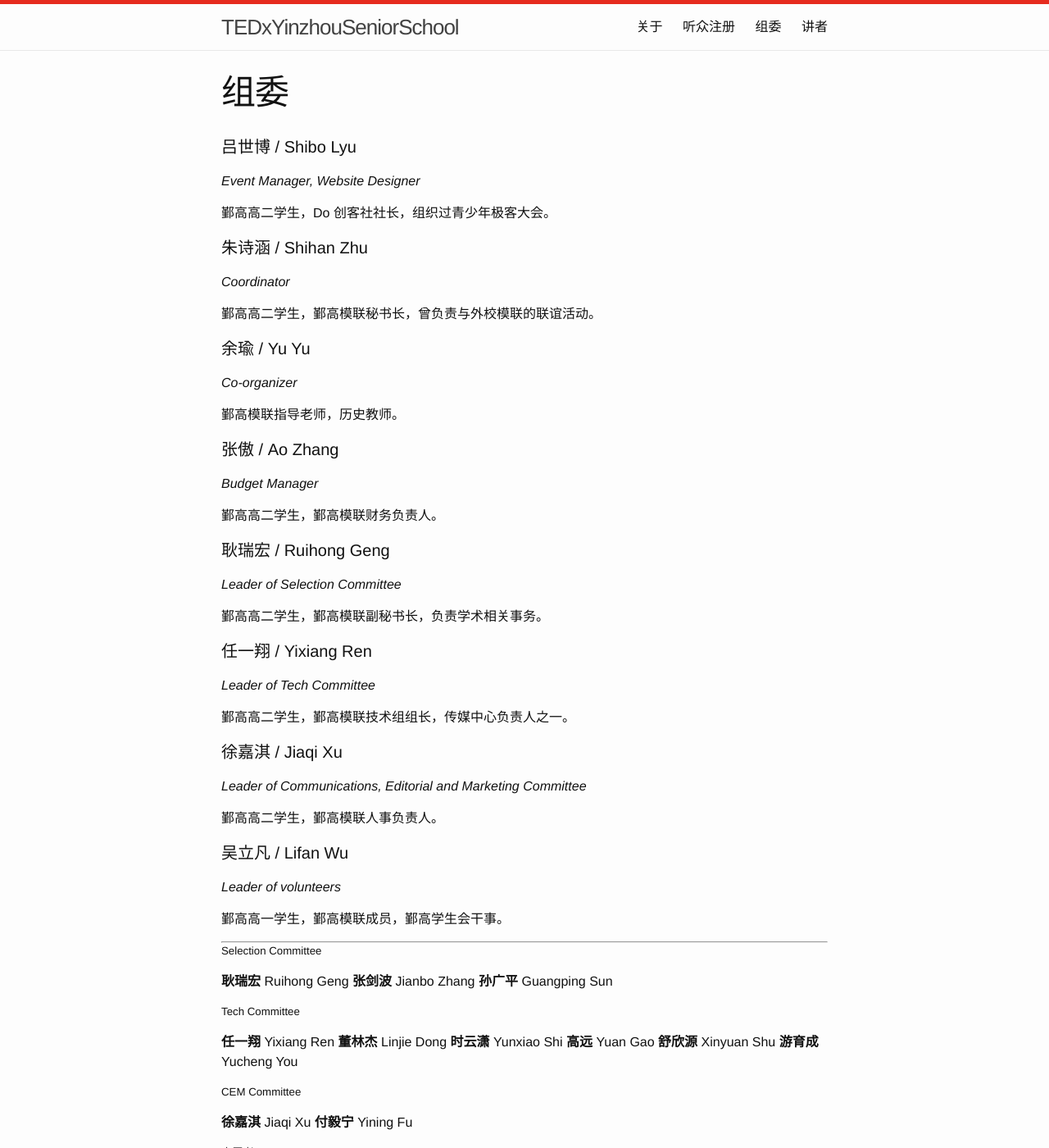
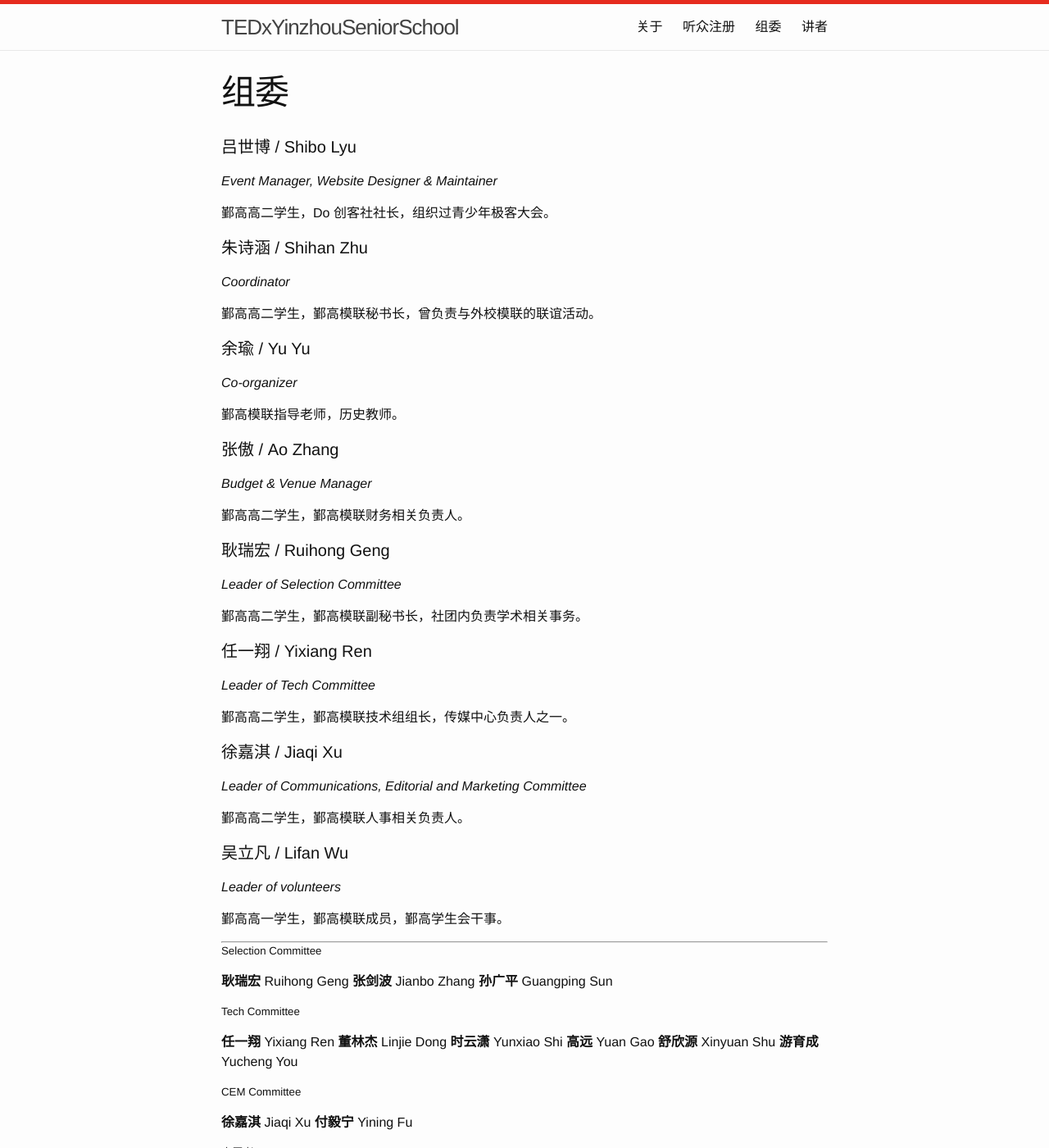
Before and after one commit to donglj314/tedx.nbyg.net, a Jekyll site: the page built from committee.md, in a window 1280 px wide and 1400 px high. Shown: the whole window at 82% size. Built offline with Jekyll 4.4.1, drawn with Linux system fonts in a browser that asks for light colours.

Commit message:
Update committee.

```diff
--- a/committee.md
+++ b/committee.md
@@ -5,7 +5,7 @@ permalink: /committee/
 ---
 
 #### 吕世博 / Shibo Lyu
-*Event Manager, Website Designer*
+*Event Manager, Website Designer & Maintainer*
 
 鄞高高二学生，Do 创客社社长，组织过青少年极客大会。
 
@@ -20,14 +20,14 @@ permalink: /committee/
 鄞高模联指导老师，历史教师。
 
 #### 张傲 / Ao Zhang
-*Budget Manager*
+*Budget & Venue Manager*
 
-鄞高高二学生，鄞高模联财务负责人。
+鄞高高二学生，鄞高模联财务相关负责人。
 
 #### 耿瑞宏 / Ruihong Geng
 *Leader of Selection Committee*
 
-鄞高高二学生，鄞高模联副秘书长，负责学术相关事务。
+鄞高高二学生，鄞高模联副秘书长，社团内负责学术相关事务。
 
 #### 任一翔 / Yixiang Ren
 *Leader of Tech Committee*
@@ -37,7 +37,7 @@ permalink: /committee/
 #### 徐嘉淇 / Jiaqi Xu
 *Leader of Communications, Editorial and Marketing Committee*
 
-鄞高高二学生，鄞高模联人事负责人。
+鄞高高二学生，鄞高模联人事相关负责人。
 
 #### 吴立凡 / Lifan Wu
 *Leader of volunteers*
```
